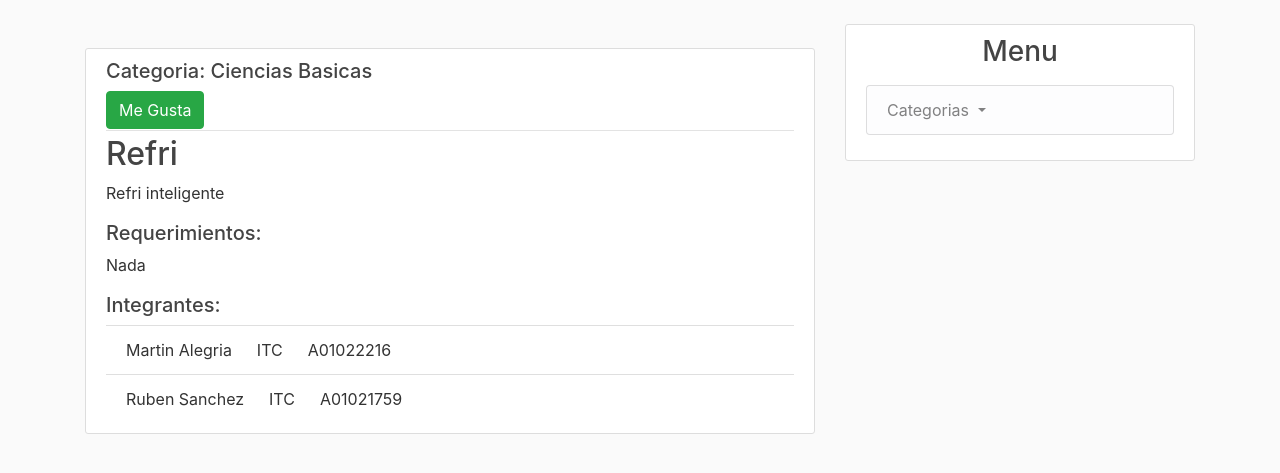
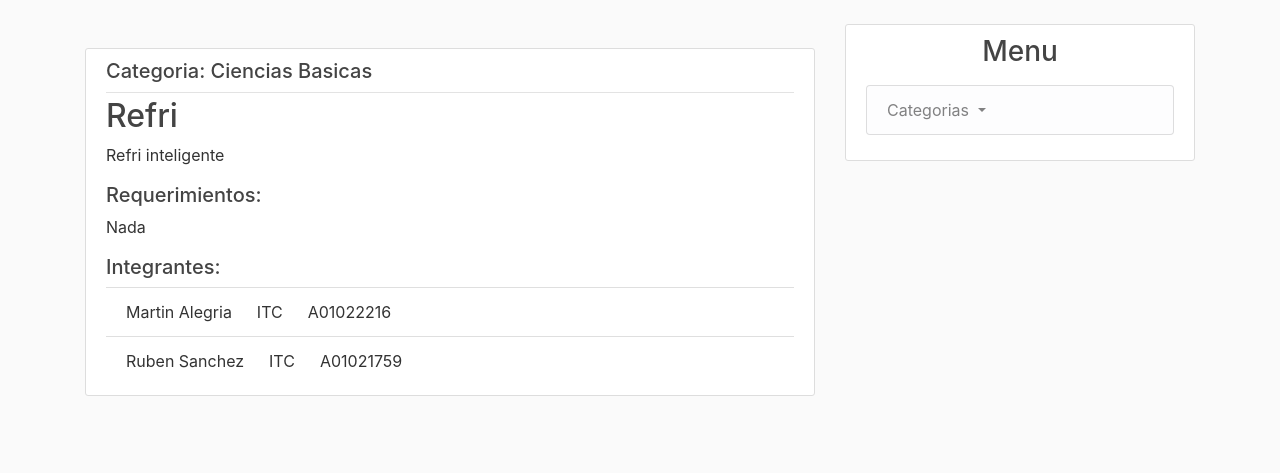
Before and after one commit to MartinAlegria/FeriaIngenieria, a Django app: page /project/1/ in a window 1280 px wide. Shown: the part 56-529 px from the top of the page. Run offline with Django 3.2, Linux system fonts and the light colour scheme; data comes from the database, SQL or seed files in the repository; some libraries are stand-ins or nearby versions.

Commit message:
Close likes

```diff
--- a/feria_ing/templates/feria_ing/home.html
+++ b/feria_ing/templates/feria_ing/home.html
@@ -17,7 +17,7 @@
 
             {% if type == False %}
               {%if project not in like_list%}
-               <a class="btn btn-success" style="color: white;" href="{% url 'like' project.id%}">Me Gusta</a>
+               <!--<a class="btn btn-success" style="color: white;" href="#">Me Gusta</a>-->
               {%endif%}
             {% endif %}
           </div>
--- a/feria_ing/templates/feria_ing/project_detail.html
+++ b/feria_ing/templates/feria_ing/project_detail.html
@@ -17,7 +17,7 @@
 
                 {% if type == False %}
                   {% if evaluated == False%}
-                    <a class="btn btn-success" style="color: white;" href="{% url 'like' project.id%}">Me Gusta</a>
+                    <!--<a class="btn btn-success" style="color: white;" href="#">Me Gusta</a>-->
                   {% endif %}
                 {% endif %}
               {%endif%}
```
